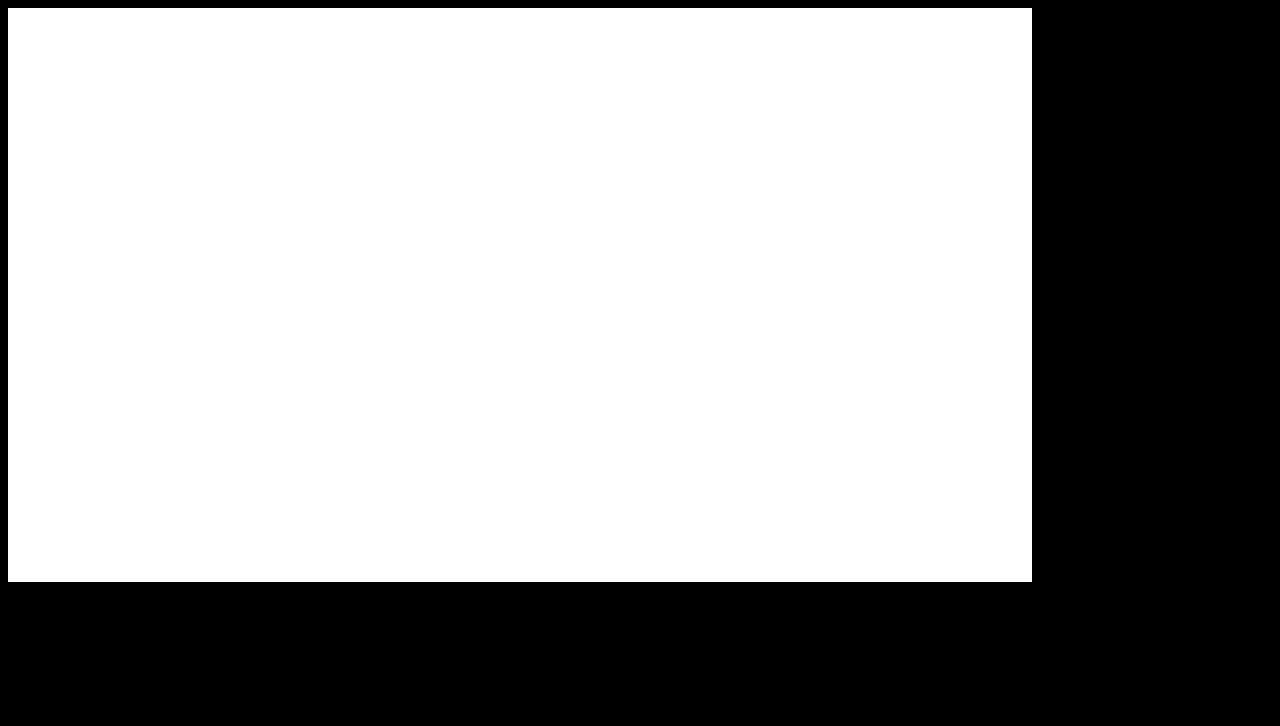
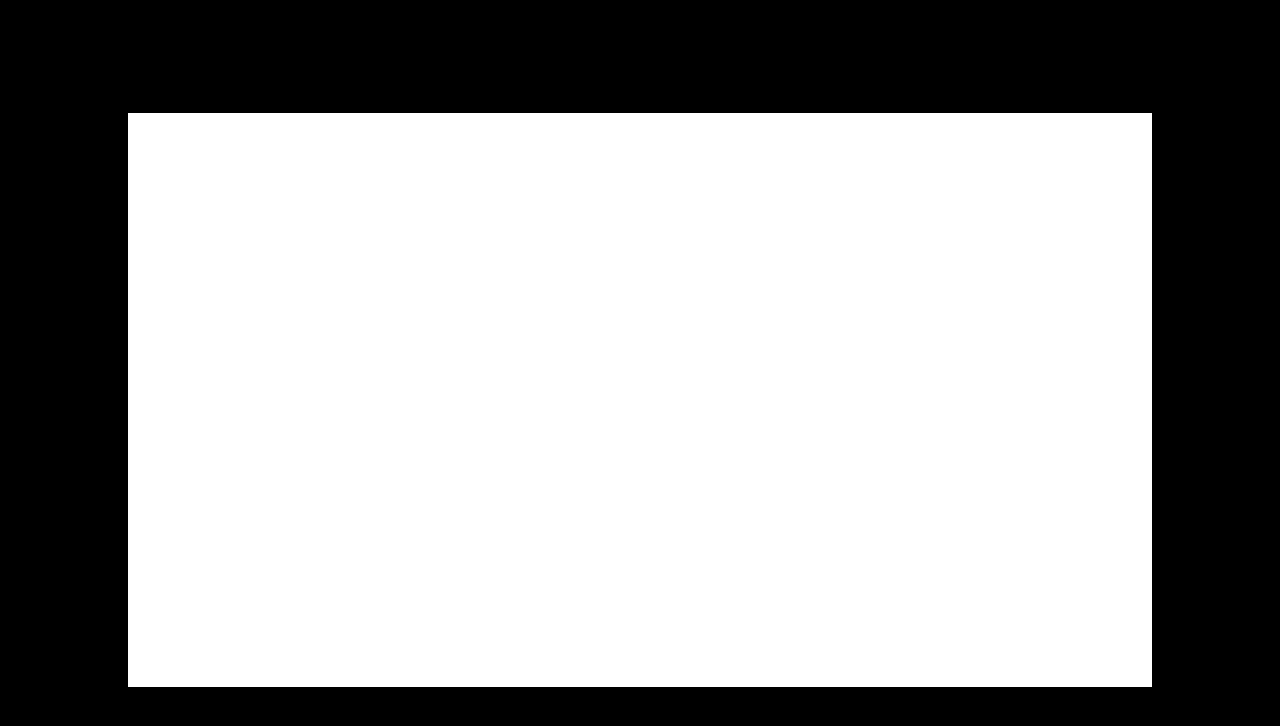
Before and after one commit to L344S/viper-village, a plain HTML site: page index.html in a window 1280 px wide. Drawn offline with Linux system fonts and the light colour scheme.

Commit message:
Update canvas styling in style.css (center)

```diff
--- a/style.css
+++ b/style.css
@@ -1,3 +1,12 @@
 body {
     background-color: #000000;
 }
+canvas {
+    display: block;
+    margin: auto;
+    position: absolute;
+    top: 0;
+    bottom: 0;
+    left: 0;
+    right: 0;
+}
```
